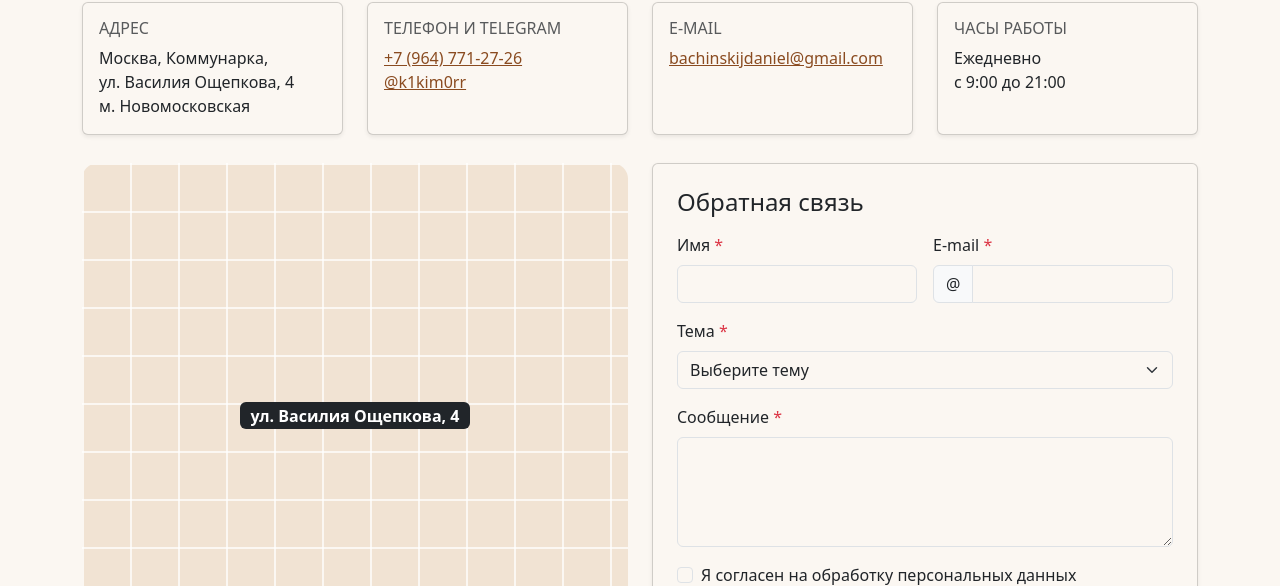
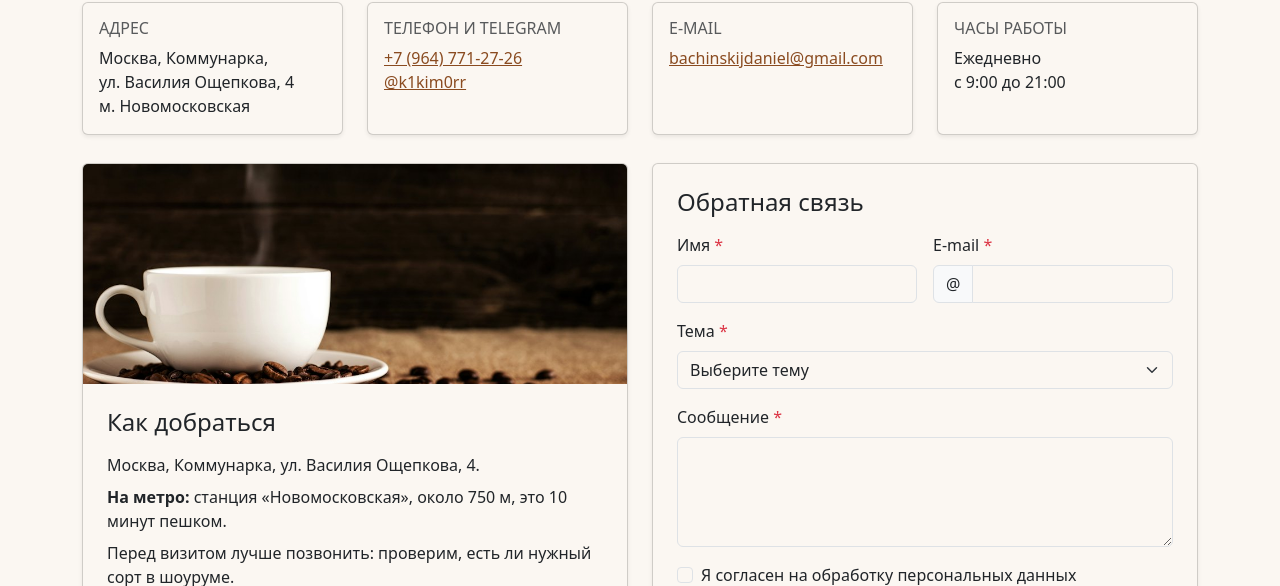
Before and after one commit to kikimor0607/kr2-bootstrap-shop, a plain HTML site: page contacts.html in a window 1280 px wide. Shown: the part 214-800 px from the top of the page. Drawn offline with Linux system fonts and the light colour scheme.

Commit message:
fix: honest pagination, directions instead of map placeholder

```diff
--- a/contacts.html
+++ b/contacts.html
@@ -74,9 +74,14 @@
 
     <div class="row g-4 mt-1">
       <div class="col-12 col-lg-6">
-        <div class="map-placeholder rounded-4 h-100 d-flex align-items-center justify-content-center" role="img"
-          aria-label="Схема проезда: шоурум в 10 минутах пешком от метро Новомосковская">
-          <span class="badge text-bg-dark fs-6">ул. Василия Ощепкова, 4</span>
+        <div class="card shadow-sm h-100">
+          <img class="card-img-top contacts-photo" src="images/hero.jpg" alt="Кофе в шоуруме Зерно" width="960" height="720" loading="lazy">
+          <div class="card-body p-4">
+            <h2 class="h4 mb-3">Как добраться</h2>
+            <p class="mb-2">Москва, Коммунарка, ул. Василия Ощепкова, 4.</p>
+            <p class="mb-2"><strong>На метро:</strong> станция «Новомосковская», около 750 м, это 10 минут пешком.</p>
+            <p class="mb-0">Перед визитом лучше позвонить: проверим, есть ли нужный сорт в шоуруме.</p>
+          </div>
         </div>
       </div>
       <div class="col-12 col-lg-6">
--- a/css/custom.css
+++ b/css/custom.css
@@ -158,22 +158,14 @@ body {
 }
 
 /* 9. Страница заказа и контакты */
-.progress-coffee {
-  background-color: var(--brand-primary);
-}
-
 .order-summary {
   position: sticky;
   top: 5.5rem;
 }
 
-.map-placeholder {
-  min-height: 280px;
-  background-color: #f1e3d3;
-  background-image:
-    linear-gradient(90deg, rgba(255, 255, 255, 0.7) 2px, transparent 2px),
-    linear-gradient(rgba(255, 255, 255, 0.7) 2px, transparent 2px);
-  background-size: 48px 48px;
+.contacts-photo {
+  height: 220px;
+  object-fit: cover;
 }
 
 /* 10. Уменьшение анимаций по настройке системы */
```
Also changed, not shown: catalog.html (+1 -3 lines), order.html (+0 -3 lines).
